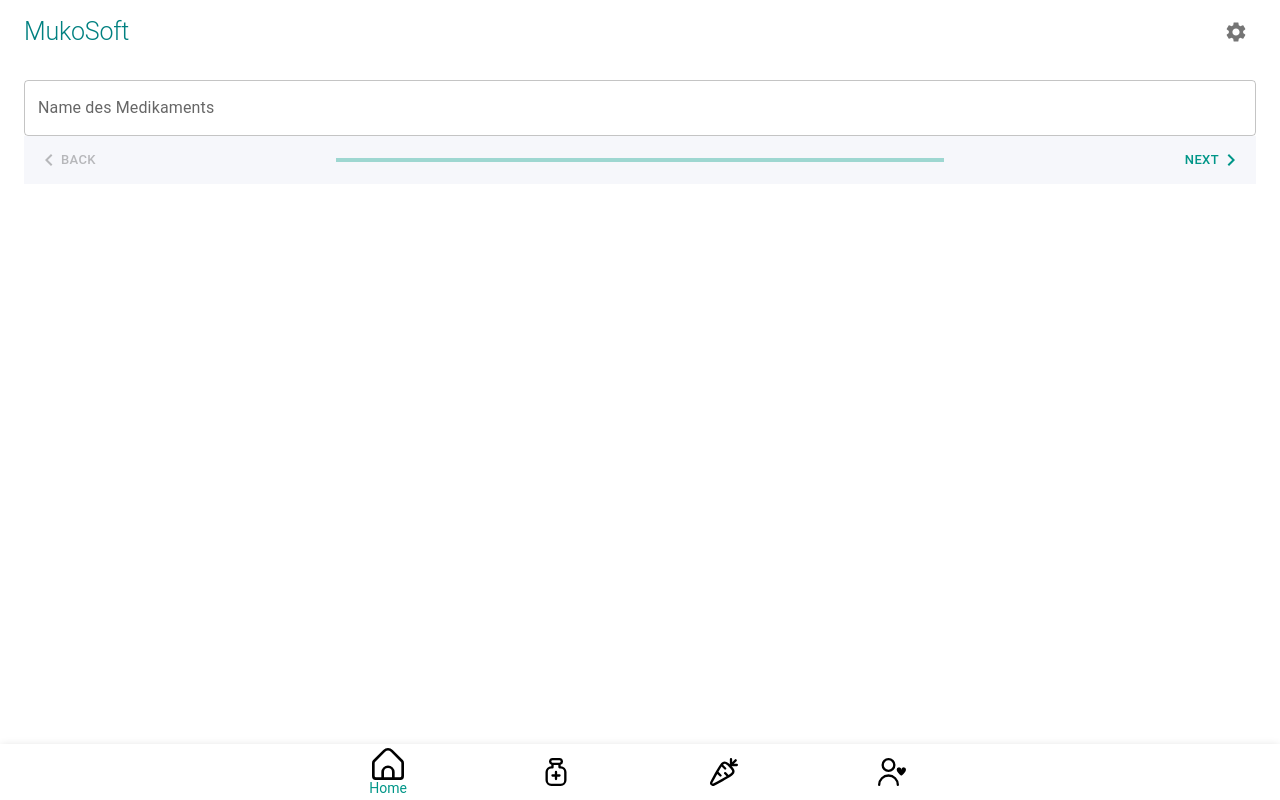
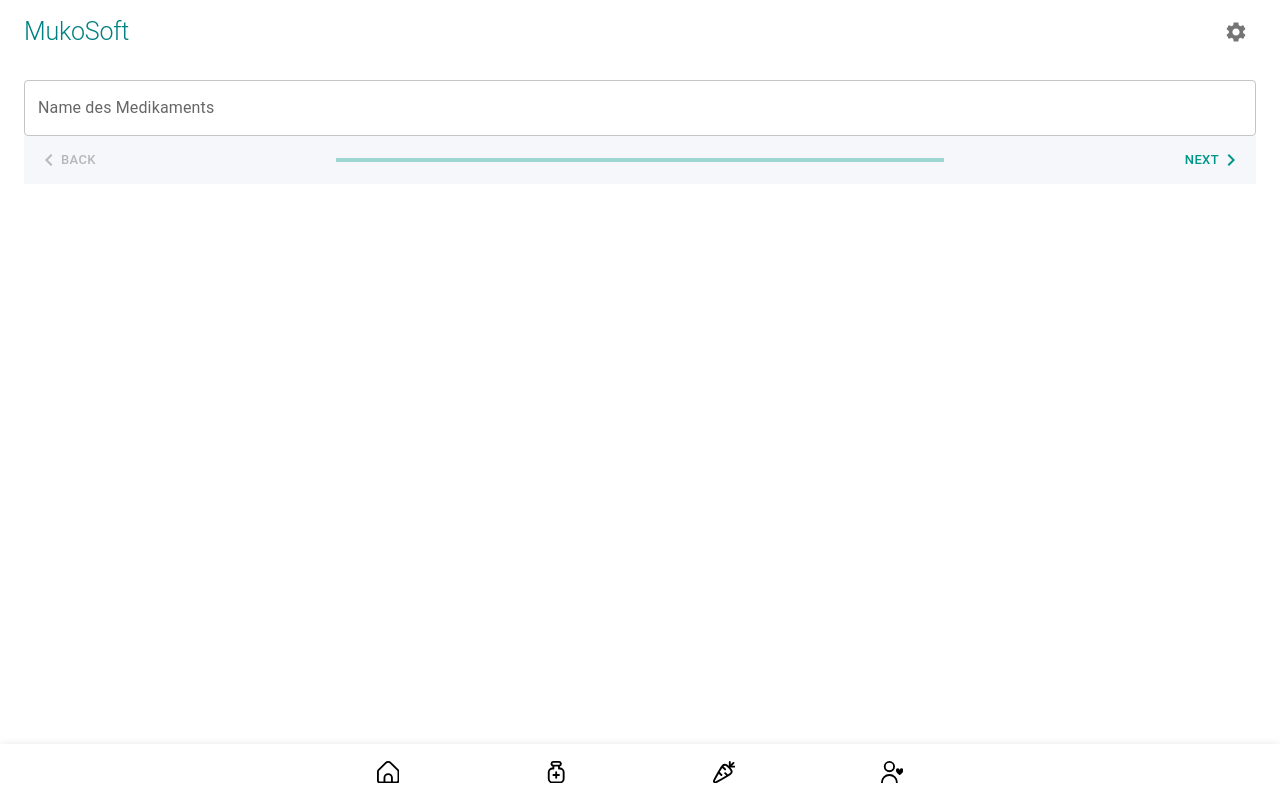
Before and after one commit to dominique-boerner/mukosoft-react, a React (Create React App) app: page /medications in a window 1280 px wide. Built offline with nearby package versions, Linux system fonts and the light colour scheme.

Commit message:
Refactoring of Routing

```diff
--- a/src/App.tsx
+++ b/src/App.tsx
@@ -1,144 +1,12 @@
-import React, { useState } from "react";
-import { BrowserRouter as Router, Link, Route, Routes } from "react-router-dom";
-import Home from "./features/home/Home";
-import {
-  AppBar,
-  BottomNavigation,
-  BottomNavigationAction,
-  Box,
-  createTheme,
-  IconButton,
-  Paper,
-  ThemeOptions,
-  ThemeProvider,
-  Toolbar,
-  Typography,
-} from "@mui/material";
-import Medications from "./features/medications/Medications";
-import Cookbook from "./features/cookbook/Cookbook";
-import Community from "./features/community/Community";
-import { orange, teal } from "@mui/material/colors";
-import { ReactComponent as HomeIcon } from "./assets/icons/uicons-regular-rounded/svg/fi-rr-home.svg";
-import { ReactComponent as CookbookIcon } from "./assets/icons/uicons-regular-rounded/svg/fi-rr-carrot.svg";
-import { ReactComponent as CommunityIcon } from "./assets/icons/uicons-regular-rounded/svg/fi-rr-following.svg";
-import { ReactComponent as MedicationIcon } from "./assets/icons/uicons-regular-rounded/svg/fi-rr-medicine.svg";
-import { Settings } from "@mui/icons-material";
-
-const themeOptions: ThemeOptions = {
-  palette: {
-    primary: teal,
-    secondary: orange,
-    background: {
-      default: "#F6F7FB",
-    },
-  },
-  components: {
-    MuiTypography: {
-      styleOverrides: {
-        h1: {
-          lineHeight: "1.2",
-        },
-        h2: {
-          lineHeight: "1.2",
-        },
-        h3: {
-          lineHeight: "1.4",
-        },
-      },
-    },
-    MuiAppBar: {
-      styleOverrides: {
-        colorInherit: {
-          backgroundColor: "white",
-          color: "teal",
-        },
-      },
-      defaultProps: {
-        color: "inherit",
-      },
-    },
-  },
-  typography: {
-    fontSize: 14,
-    h1: {
-      fontSize: "1.953rem",
-    },
-    h2: {
-      fontSize: "1.563rem",
-    },
-    h3: {
-      fontSize: "1.25rem",
-    },
-    h4: {
-      fontSize: "1.1rem",
-    },
-  },
-};
-
-const theme = createTheme(themeOptions);
+import React from "react";
+import { ThemeProvider } from "@mui/material";
+import { theme } from "./style/theme";
+import Router from "./features/router/Router";
 
 function App() {
-  const [navIndex, setNavIndex] = useState(0);
   return (
     <ThemeProvider theme={theme}>
-      <Router>
-        <AppBar position="fixed" elevation={0}>
-          <Toolbar>
-            <Typography variant="h2" component="div" sx={{ flexGrow: 1 }}>
-              MukoSoft
-            </Typography>
-            <IconButton>
-              <Settings />
-            </IconButton>
-          </Toolbar>
-        </AppBar>
-        <Box>
-          <Routes>
-            <Route path="/" element={<Home />} />
-            <Route path="/medications" element={<Medications />} />
-            <Route path="/cookbook" element={<Cookbook />} />
-            <Route path="/community" element={<Community />} />
-          </Routes>
-        </Box>
-        <Paper
-          sx={{ position: "fixed", bottom: 0, left: 0, right: 0 }}
-          elevation={3}
-        >
-          <BottomNavigation
-            value={navIndex}
-            onChange={(event, newValue) => {
-              setNavIndex(newValue);
-            }}
-          >
-            <BottomNavigationAction
-              label="Home"
-              icon={<HomeIcon className="bottom-navigation-action-icon" />}
-              component={Link}
-              to="/"
-            />
-            <BottomNavigationAction
-              label="Medikamente"
-              icon={
-                <MedicationIcon className="bottom-navigation-action-icon" />
-              }
-              component={Link}
-              to="/medications"
-            />
-            <BottomNavigationAction
-              label="Kochbuch"
-              icon={<CookbookIcon className="bottom-navigation-action-icon" />}
-              component={Link}
-              to="/cookbook"
-            />
-            <BottomNavigationAction
-              label="Community"
-              icon={<CommunityIcon className="bottom-navigation-action-icon" />}
-              component={Link}
-              to="/community"
-            />
-          </BottomNavigation>
-        </Paper>
-      </Router>
+      <Router />
     </ThemeProvider>
   );
 }
--- a/src/features/medications/Medications.tsx
+++ b/src/features/medications/Medications.tsx
@@ -1,7 +1,6 @@
 import { Box, Button, MobileStepper, TextField } from "@mui/material";
-import React, { useRef, useState } from "react";
+import React, { useState } from "react";
 import { KeyboardArrowLeft, KeyboardArrowRight } from "@mui/icons-material";
-import SimpleReactValidator from "simple-react-validator";
 import { Autocomplete } from "@mui/lab";
 
 const Medications = () => {
--- /dev/null
+++ b/src/features/router/Router.tsx
@@ -0,0 +1,65 @@
+import {
+  AppBar,
+  BottomNavigation,
+  BottomNavigationAction,
+  Box,
+  IconButton,
+  Paper,
+  Toolbar,
+  Typography,
+} from "@mui/material";
+import { Settings } from "@mui/icons-material";
+import { BrowserRouter, Link, Route, Routes } from "react-router-dom";
+import React, { useState } from "react";
+import { RouteUtil } from "./util/RouteUtil";
+
+const Router = () => {
+  const [navIndex, setNavIndex] = useState(0);
+  return (
+    <BrowserRouter>
+      <AppBar position="fixed" elevation={0}>
+        <Toolbar>
+          <Typography variant="h2" component="div" sx={{ flexGrow: 1 }}>
+            MukoSoft
+          </Typography>
+          <IconButton>
+            <Settings />
+          </IconButton>
+        </Toolbar>
+      </AppBar>
+      <Box>
+        <Routes>
+          {RouteUtil.getRoutes().map((route, index) => (
+            <Route
+              key={`route_${index}`}
+              path={route.path}
+              element={route.element}
+            />
+          ))}
+        </Routes>
+      </Box>
+      <Paper
+        sx={{ position: "fixed", bottom: 0, left: 0, right: 0 }}
+        elevation={3}
+      >
+        <BottomNavigation
+          value={navIndex}
+          onChange={(event, newValue) => {
+            setNavIndex(newValue);
+          }}
+        >
+          {RouteUtil.getBottomNavigationActions().map((action, index) => (
+            <BottomNavigationAction
+              key={`actionButton_${index}`}
+              icon={action.icon}
+              component={Link}
+              to={action.to}
+            />
+          ))}
+        </BottomNavigation>
+      </Paper>
+    </BrowserRouter>
+  );
+};
+
+export default Router;
--- /dev/null
+++ b/src/features/router/models/BottomNavigationAction.ts
@@ -0,0 +1,6 @@
+import { ReactElement } from "react";
+
+export interface BottomNavigationAction {
+  icon: ReactElement;
+  to: string;
+}
--- /dev/null
+++ b/src/features/router/models/Route.ts
@@ -0,0 +1,6 @@
+import { ReactElement } from "react";
+
+export interface Route {
+  path: string;
+  element: ReactElement;
+}
--- /dev/null
+++ b/src/features/router/util/RouteUtil.ts
@@ -0,0 +1,86 @@
+import React from "react";
+import Home from "../../home/Home";
+import Medications from "../../medications/Medications";
+import Cookbook from "../../cookbook/Cookbook";
+import Community from "../../community/Community";
+import { Route } from "../models/Route";
+import { BottomNavigationAction } from "../models/BottomNavigationAction";
+import { ReactComponent as HomeIcon } from "../../../assets/icons/uicons-regular-rounded/svg/fi-rr-home.svg";
+import { ReactComponent as MedicationIcon } from "../../../assets/icons/uicons-regular-rounded/svg/fi-rr-medicine.svg";
+import { ReactComponent as CookbookIcon } from "../../../assets/icons/uicons-regular-rounded/svg/fi-rr-carrot.svg";
+import { ReactComponent as CommunityIcon } from "../../../assets/icons/uicons-regular-rounded/svg/fi-rr-following.svg";
+
+const BOTTOM_NAVIGATION_ACTION_ICON_CLASS = "bottom-navigation-action-icon";
+
+const homeIconElement = React.createElement(HomeIcon, {
+  className: BOTTOM_NAVIGATION_ACTION_ICON_CLASS,
+});
+const medicationIconElement = React.createElement(MedicationIcon, {
+  className: BOTTOM_NAVIGATION_ACTION_ICON_CLASS,
+});
+const cookbookIconElement = React.createElement(CookbookIcon, {
+  className: BOTTOM_NAVIGATION_ACTION_ICON_CLASS,
+});
+const communityIconElement = React.createElement(CommunityIcon, {
+  className: BOTTOM_NAVIGATION_ACTION_ICON_CLASS,
+});
+
+/**
+ * Utility class for getting routes and navigation specific information.
+ * @author Dominique Börner
+ */
+export class RouteUtil {
+  static ROUTES = {
+    HOME: "/",
+    MEDICATIONS: "/medications",
+    COOKBOOK: "/cookbook",
+    COMMUNITY: "/community",
+  };
+
+  /**
+   * Returns the routes of the application.
+   * @return {Route[]}
+   */
+  static getRoutes(): Route[] {
+    return [
+      { path: RouteUtil.ROUTES.HOME, element: React.createElement(Home) },
+      {
+        path: RouteUtil.ROUTES.MEDICATIONS,
+        element: React.createElement(Medications),
+      },
+      {
+        path: RouteUtil.ROUTES.COOKBOOK,
+        element: React.createElement(Cookbook),
+      },
+      {
+        path: RouteUtil.ROUTES.COMMUNITY,
+        element: React.createElement(Community),
+      },
+    ];
+  }
+
+  /**
+   * Returns the actions for the bottom navigation.
+   * @return {BottomNavigationAction[]}
+   */
+  static getBottomNavigationActions(): BottomNavigationAction[] {
+    return [
+      {
+        to: RouteUtil.ROUTES.HOME,
+        icon: homeIconElement,
+      },
+      {
+        to: RouteUtil.ROUTES.MEDICATIONS,
+        icon: medicationIconElement,
+      },
+      {
+        to: RouteUtil.ROUTES.COOKBOOK,
+        icon: cookbookIconElement,
+      },
+      {
+        to: RouteUtil.ROUTES.COMMUNITY,
+        icon: communityIconElement,
+      },
+    ];
+  }
+}
--- a/src/index.scss
+++ b/src/index.scss
@@ -1,4 +1,6 @@
+$bottomNavigationActionIconSize: 1.4rem;
+
 .bottom-navigation-action-icon {
-  width: 2rem;
-  height: 2rem;
+  width: $bottomNavigationActionIconSize;
+  height: $bottomNavigationActionIconSize;
 }
--- /dev/null
+++ b/src/style/theme.ts
@@ -0,0 +1,55 @@
+import { createTheme, ThemeOptions } from "@mui/material";
+import { orange, teal } from "@mui/material/colors";
+
+const themeOptions: ThemeOptions = {
+  palette: {
+    primary: teal,
+    secondary: orange,
+    background: {
+      default: "#F6F7FB",
+    },
+  },
+  components: {
+    MuiTypography: {
+      styleOverrides: {
+        h1: {
+          lineHeight: "1.2",
+        },
+        h2: {
+          lineHeight: "1.2",
+        },
+        h3: {
+          lineHeight: "1.4",
+        },
+      },
+    },
+    MuiAppBar: {
+      styleOverrides: {
+        colorInherit: {
+          backgroundColor: "white",
+          color: "teal",
+        },
+      },
+      defaultProps: {
+        color: "inherit",
+      },
+    },
+  },
+  typography: {
+    fontSize: 14,
+    h1: {
+      fontSize: "1.953rem",
+    },
+    h2: {
+      fontSize: "1.563rem",
+    },
+    h3: {
+      fontSize: "1.25rem",
+    },
+    h4: {
+      fontSize: "1.1rem",
+    },
+  },
+};
+
+export const theme = createTheme(themeOptions);
```
